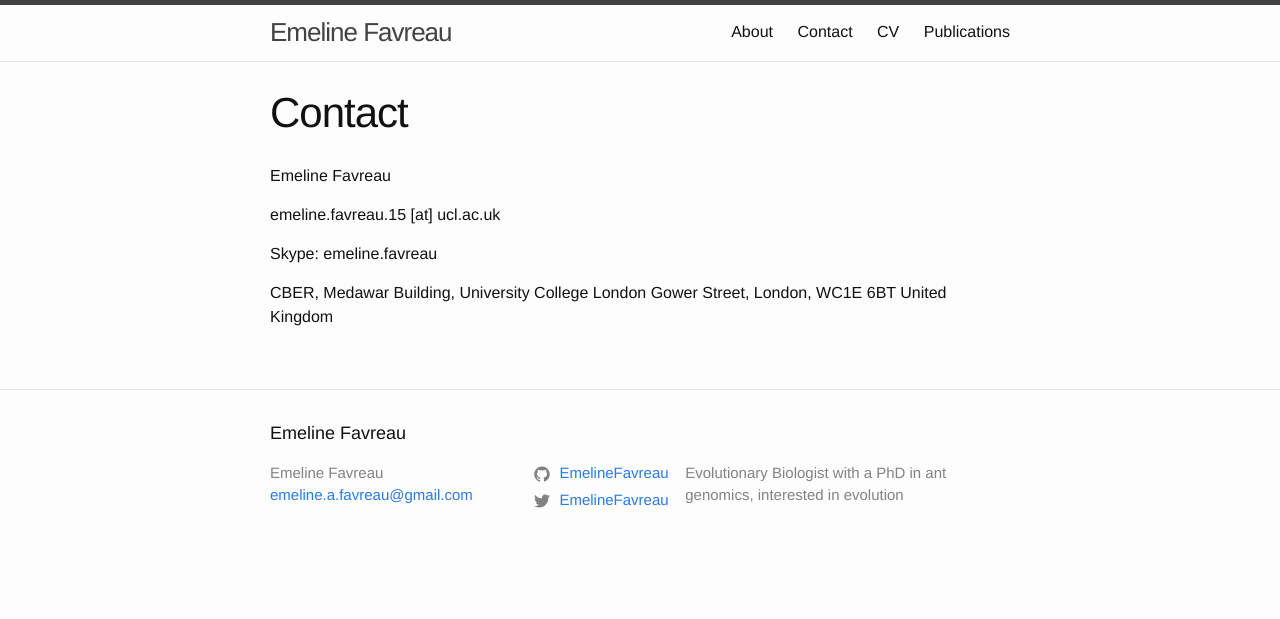
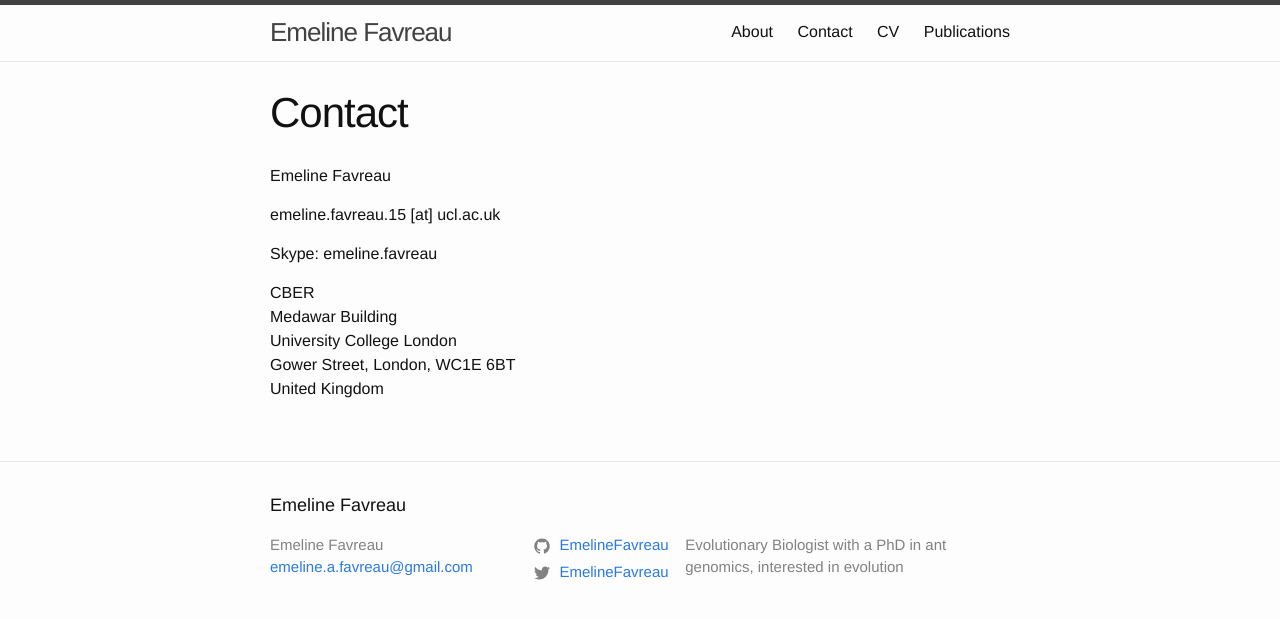
Before and after one commit to EmelineFavreau/EmelineFavreau.github.io, a Jekyll site: the page built from contact.md, in a window 1280 px wide. Shown: the top 619 px of the page. Built offline with Jekyll 4.4.1, drawn with Linux system fonts in a browser that asks for light colours.

Commit message:
update job

```diff
--- a/contact.md
+++ b/contact.md
@@ -10,8 +10,9 @@ emeline.favreau.15 [at] ucl.ac.uk
 
 Skype: emeline.favreau
 
-CBER,
-Medawar Building,
+
+CBER
+Medawar Building
 University College London
 Gower Street, London, WC1E 6BT
 United Kingdom
```
